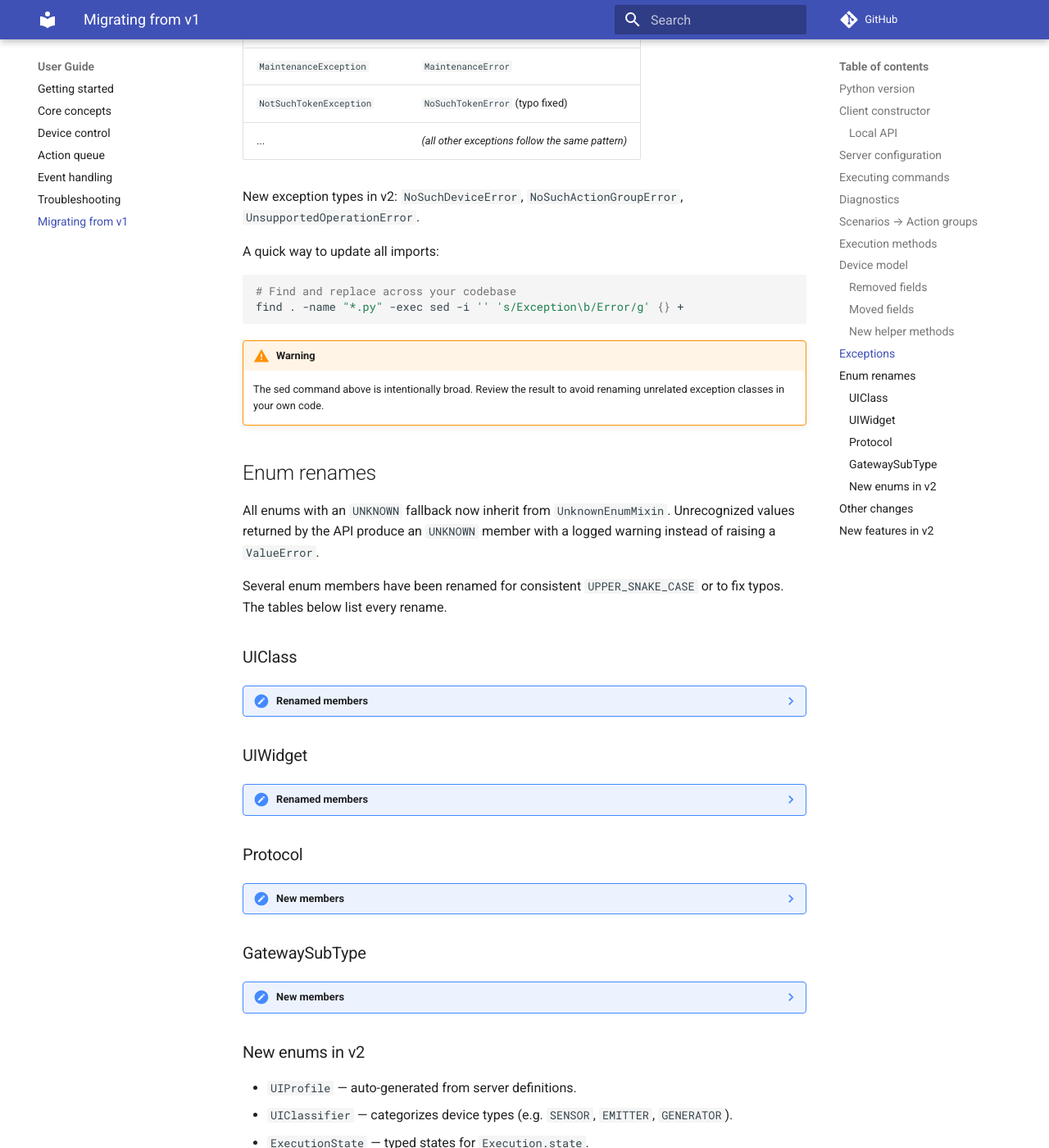
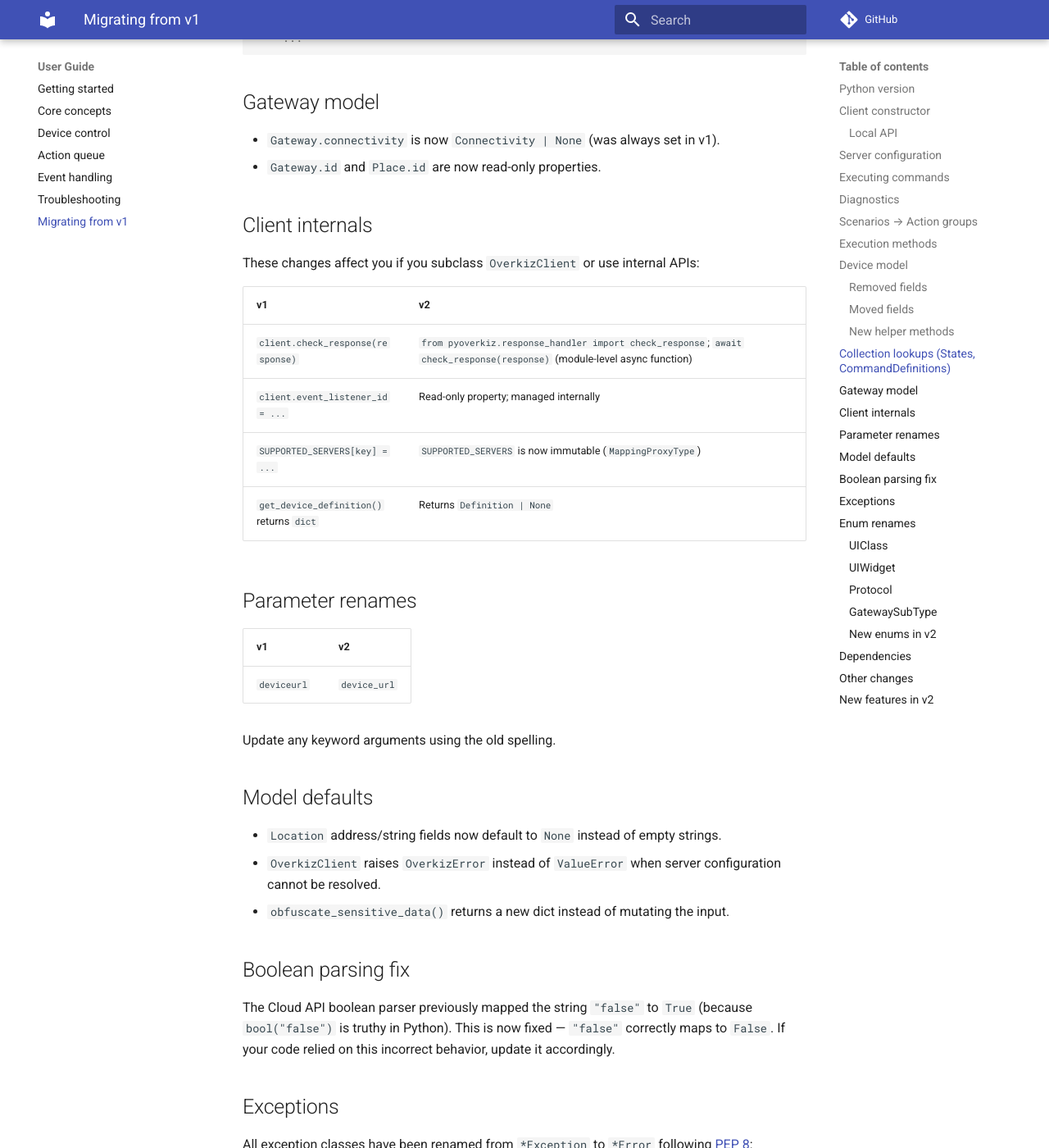
Before and after one commit to iMicknl/python-overkiz-api, an MkDocs documentation site: the page built from docs/migration-v2.md, in a window 1280 px wide and 1400 px high, scrolled down 4574 px. Shown: the whole window at 82% size. Built offline with MkDocs 1.6.1 and Material for MkDocs 9.7.7, drawn with Linux system fonts in a browser that asks for light colours; comment, search, counter and statistics services are not loaded; some of the changed text lies outside the part shown.

Commit message:
Add missing breaking changes to v2 migration guide (#2044)
## Summary
- Cross-referenced the full `v2/main` diff against
`docs/migration-v2.md` and added all missing breaking changes
- New sections: Collection lookups (States/CommandDefinitions KeyError),
Gateway model, Client internals, Parameter renames, Model defaults,
Boolean parsing fix, Dependencies
- Clarified PersistedActionGroup vs ActionGroup distinction
- Added Execution.action_group type change to execution methods table

## Test plan
- [ ] Review migration guide for completeness against `notes.md`
- [ ] Verify mkdocs renders correctly (`mkdocs serve`)

````diff
--- a/docs/migration-v2.md
+++ b/docs/migration-v2.md
@@ -145,7 +145,7 @@
 | `client.execute_scenario(oid)` | `client.execute_persisted_action_group(oid)` |
 | `client.execute_scheduled_scenario(oid, ts)` | `client.schedule_persisted_action_group(oid, ts)` |
 
-`ActionGroup.id` and `ActionGroup.oid` are now `str | None` instead of `str`. `ActionGroup.creation_time` and `ActionGroup.metadata` are now optional.
+`get_action_groups()` now returns `list[PersistedActionGroup]` instead of `list[ActionGroup]`. `PersistedActionGroup` extends `ActionGroup` with `oid`, `creation_time`, `last_update_time`, and a read-only `id` property (alias for `oid`). The base `ActionGroup` no longer has these fields.
 
 ## Execution methods
 
@@ -155,6 +155,7 @@
 | `client.cancel_command(exec_id)` | `client.cancel_execution(exec_id)` |
 | `client.get_current_execution(exec_id)` returns `Execution` | Returns `Execution | None` |
 | `Execution.state` is `str` | `Execution.state` is `ExecutionState` |
+| `Execution.action_group` is `list[Action]` | `Execution.action_group` is `ActionGroup | None` |
 
 ## Device model
 
@@ -185,6 +186,65 @@
 - `device.supports_command()`, `device.supports_any_command()`, `device.select_first_command()`
 - `device.get_attribute_value()`, `device.select_first_attribute_value()`
 - `device.get_state_definition()`, `device.select_first_state_definition()`
+
+## Collection lookups (States, CommandDefinitions)
+
+`States.__getitem__` and `CommandDefinitions.__getitem__` now raise `KeyError` when the requested key is not found. In v1 they returned `None`.
+
+=== "v1"
+
+    ```python
+    state = device.states["core:ClosureState"]  # returned None if missing
+    if state:
+        ...
+    ```
+
+=== "v2"
+
+    ```python
+    # Option 1: use .get() for the old behavior
+    state = device.states.get("core:ClosureState")
+
+    # Option 2: use [] and handle KeyError
+    try:
+        state = device.states["core:ClosureState"]
+    except KeyError:
+        ...
+    ```
+
+## Gateway model
+
+- `Gateway.connectivity` is now `Connectivity | None` (was always set in v1).
+- `Gateway.id` and `Place.id` are now read-only properties.
+
+## Client internals
+
+These changes affect you if you subclass `OverkizClient` or use internal APIs:
+
+| v1 | v2 |
+|----|-----|
+| `client.check_response(response)` | `from pyoverkiz.response_handler import check_response`; `await check_response(response)` (module-level async function) |
+| `client.event_listener_id = ...` | Read-only property; managed internally |
+| `SUPPORTED_SERVERS[key] = ...` | `SUPPORTED_SERVERS` is now immutable (`MappingProxyType`) |
+| `get_device_definition()` returns `dict` | Returns `Definition | None` |
+
+## Parameter renames
+
+| v1 | v2 |
+|----|-----|
+| `deviceurl` | `device_url` |
+
+Update any keyword arguments using the old spelling.
+
+## Model defaults
+
+- `Location` address/string fields now default to `None` instead of empty strings.
+- `OverkizClient` raises `OverkizError` instead of `ValueError` when server configuration cannot be resolved.
+- `obfuscate_sensitive_data()` returns a new dict instead of mutating the input.
+
+## Boolean parsing fix
+
+The Cloud API boolean parser previously mapped the string `"false"` to `True` (because `bool("false")` is truthy in Python). This is now fixed — `"false"` correctly maps to `False`. If your code relied on this incorrect behavior, update it accordingly.
 
 ## Exceptions
 
@@ -280,6 +340,12 @@
 - `ExecutionState` — typed states for `Execution.state`.
 - `UpdateCriticityLevel` — criticity level of gateway updates.
 
+## Dependencies
+
+- `pyhumps` has been removed and replaced with an internal `_case` module. No action needed unless you imported from `pyhumps` directly.
+- `cattrs` is a new required dependency (handles model structuring).
+- `boto3` and `warrant-lite` are now optional. Install with `pip install "pyoverkiz[nexity]"` if you use the Nexity server.
+
 ## Other changes
 
 | v1 | v2 |
@@ -297,4 +363,4 @@
 - **Device helpers** — `Device.get_command_definition()` for looking up command metadata.
 - **Reference endpoints** — query server metadata: `get_reference_ui_classes()`, `get_reference_ui_widgets()`, `get_reference_ui_profile()`, `get_reference_controllable_types()`, etc.
 - **Firmware management** — `get_devices_not_up_to_date()`, `get_device_firmware_status()`, `update_device_firmware()`.
-- **Optional Nexity dependencies** — `boto3` and `warrant-lite` are no longer installed by default. Install them with `pip install pyoverkiz[nexity]` if you use the Nexity server. A clear `ImportError` is raised at login time if the extra is missing.
+- **Optional Nexity dependencies** — `boto3` and `warrant-lite` are no longer installed by default. Install them with `pip install "pyoverkiz[nexity]"` if you use the Nexity server. A clear `ImportError` is raised at login time if the extra is missing.
````
